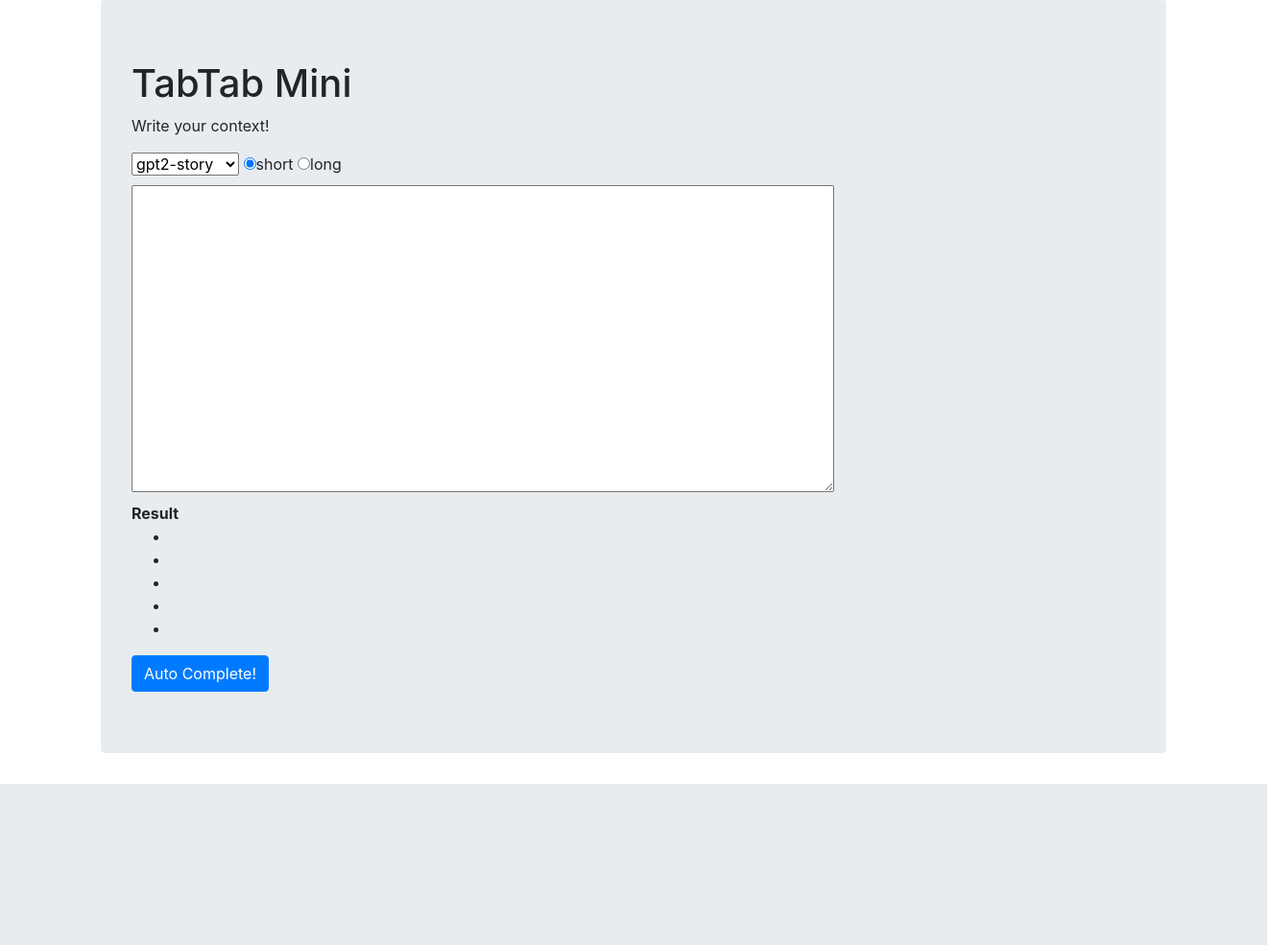
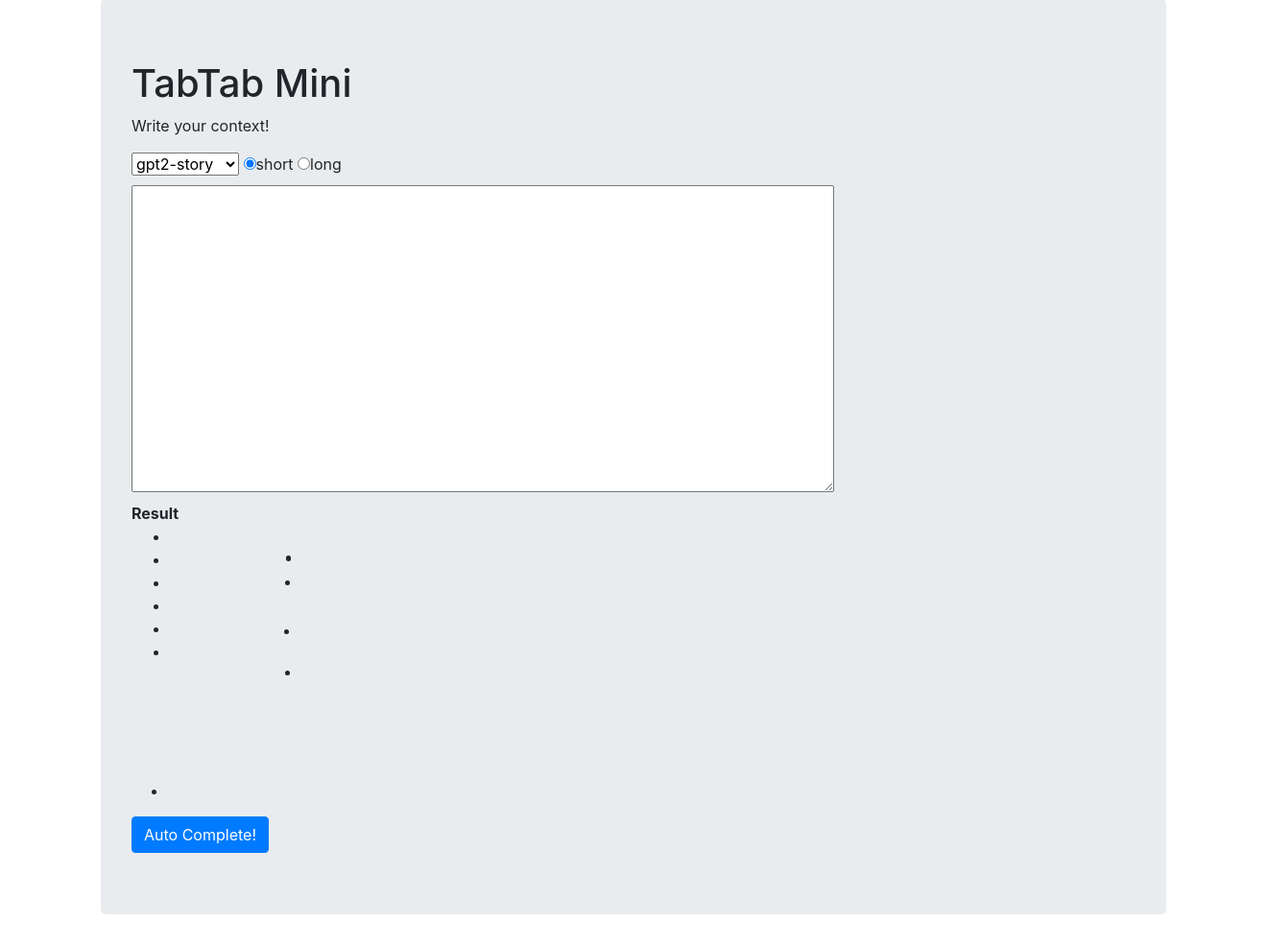
Before and after one commit to BigSalmon2/TabMini2, a Flask app: page / in a window 1320 px wide. Shown: the part 17-1002 px from the top of the page at 96% size. Before the commit the page ends 834 px from the top, so only its background shows below. Run offline with Flask 2, Linux system fonts and the light colour scheme; some libraries are stand-ins or nearby versions.

Commit message:
Update index.html

```diff
--- a/templates/index.html
+++ b/templates/index.html
@@ -35,11 +35,19 @@
                 <b>Result</b>
                 <div id="select_box">
                     <ul style="width:100%">
+
                         <li class="item" onclick="concat(this.innerHTML)"></li>
                         <li class="item" onclick="concat(this.innerHTML)"></li>
                         <li class="item" onclick="concat(this.innerHTML)"></li>
                         <li class="item" onclick="concat(this.innerHTML)"></li>
                         <li class="item" onclick="concat(this.innerHTML)"></li>
+                        <li class="item" onclick="concat(this.innerHTML)"></li>
+                        <li class="item" onclick="concat(this.innerHTML)" style="position: relative; left: 137px; top: -97px;"></li>
+                        <li class="item" onclick="concat(this.innerHTML)" style="position: relative; left: 138px; top: -146px;"></li>
+                        <li class="item" onclick="concat(this.innerHTML)" style="position: relative; left: -2px; top: 73px;"></li>
+                        <li class="item" onclick="concat(this.innerHTML)" style="position: relative; left: 138px; top: -195px;"></li>
+                        <li class="item" onclick="concat(this.innerHTML)" style="position: relative; left: 137px; top: -99px;"></li>
+                       <li class="item" onclick="concat(this.innerHTML)" style="position: relative; left: 136px; top: -166px;"></li>
                     </ul>
                 </div>
                 <button id="btn_autocomplete" class="btn btn-primary" onclick="suggestion()">Auto Complete!</button>
```
